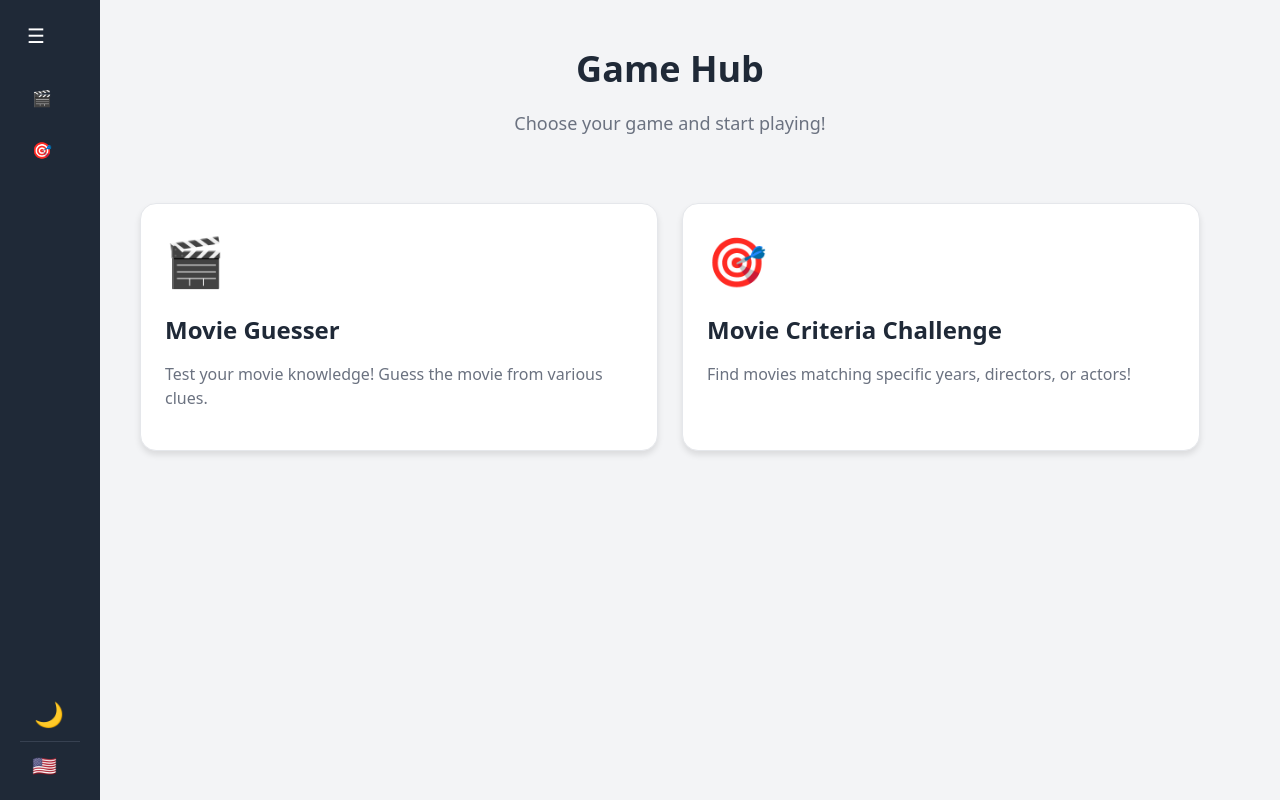
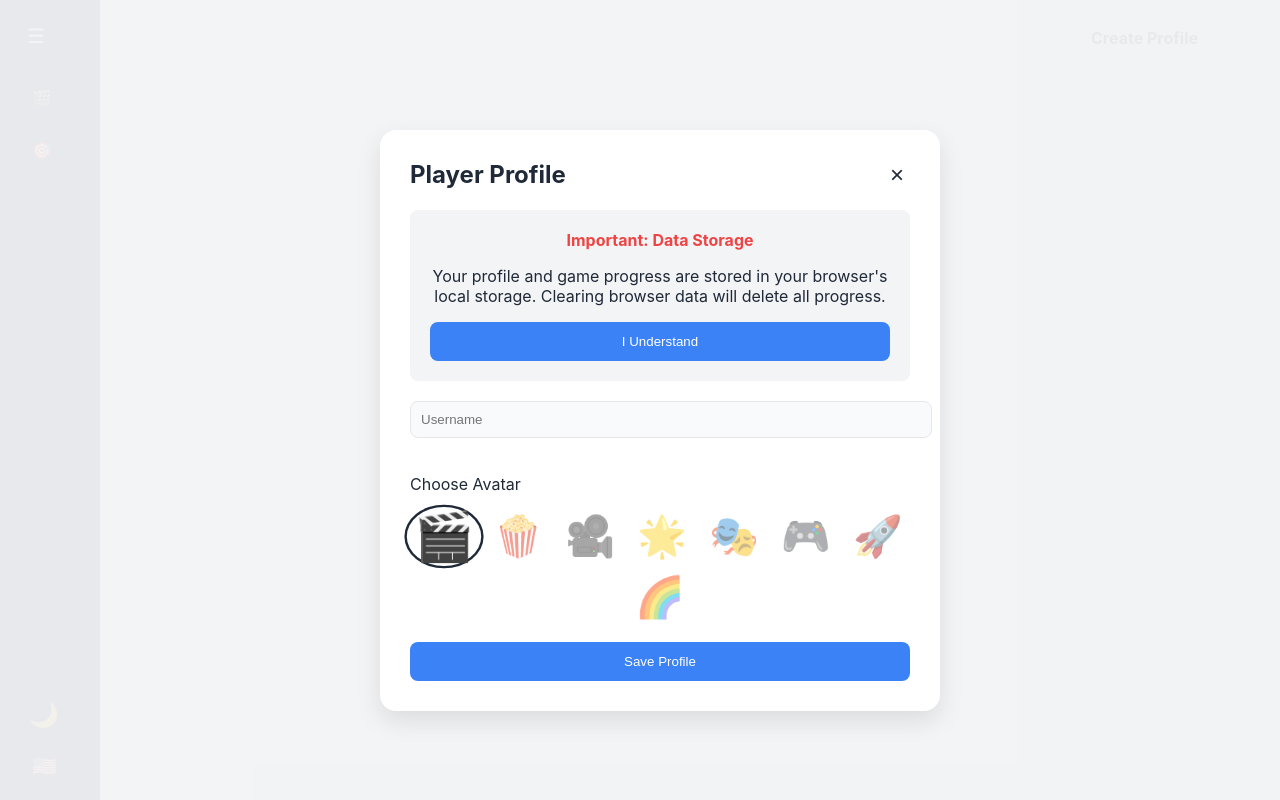
Before and after one commit to niklasT201/movie-guesser, a React (Create React App) app: page / in a window 1280 px wide. Built offline with nearby package versions, Linux system fonts and the light colour scheme.

Commit message:
Added Profile Badge

```diff
--- a/src/Components/GameHub.jsx
+++ b/src/Components/GameHub.jsx
@@ -1,6 +1,7 @@
 import React, { useState, useEffect } from 'react';
 import MovieGuessingGame from './MovieGuessingGame';
 import MoviewCriteriaGame from './MovieCriteriaGame';
+import UserProfile from './UserProfile';
 import './GameHub.css';
 import './GameGrid.css';
 
@@ -16,6 +17,25 @@ const GameHub = () => {
     window.addEventListener('resize', handleResize);
     return () => window.removeEventListener('resize', handleResize);
   }, []);
+
+  const [userProfile, setUserProfile] = useState(() => {
+    // Try to load profile from localStorage on initial load
+    const savedProfile = localStorage.getItem('movieGameProfile');
+    return savedProfile ? JSON.parse(savedProfile) : null;
+  });
+
+  const [isProfileModalOpen, setIsProfileModalOpen] = useState(!userProfile);
+
+  const handleProfileUpdate = (newProfile) => {
+    setUserProfile(newProfile);
+    setIsProfileModalOpen(false);
+  };
+
+  // Function to open profile modal
+  const openProfileModal = () => {
+    setIsProfileModalOpen(true);
+
+  };
 
   const games = [
     {
@@ -242,12 +262,26 @@ const GameHub = () => {
       position: 'absolute',
       top: isNavbarOpen ? 'auto' : 'auto', // Adjust vertical positioning
       bottom: isNavbarOpen ? '65px' : '110px', // Position above language switch when closed
-      right: isNavbarOpen ? '30px' : '30px', // Right side in both states
+      right: isNavbarOpen ? '30px' : '35px', // Right side in both states
       backgroundColor: 'transparent',
       border: 'none',
       cursor: 'pointer',
       fontSize: '24px'
-    }
+    },
+    profileBadge: {
+      position: 'absolute',
+      top: isNavbarOpen ? '20px' : '20px',
+      right: isNavbarOpen ? '20px' : '70px',
+      zIndex: 1002,
+      display: 'flex',
+      alignItems: 'center',
+      gap: '10px',
+      cursor: 'pointer',
+      backgroundColor: isDarkMode ? '#374151' : '#f3f4f6',
+      padding: '8px 12px',
+      borderRadius: '20px',
+      boxShadow: '0 2px 5px rgba(0,0,0,0.1)'
+    },
   };
 
   const renderNavbar = () => (
@@ -332,10 +366,49 @@ const GameHub = () => {
         </div>
       </div>
     </nav>
-    </>
-  );
+
+    <div
+      style={styles.profileBadge}
+      onClick={openProfileModal}
+      >
+      {userProfile ? (
+        <>
+          <span style={{
+            fontSize: '24px',
+            marginRight: '8px'
+          }}>
+            {userProfile.avatar}
+          </span>
+          <span style={{
+            color: isDarkMode ? '#e5e7eb' : '#1f2937',
+            fontWeight: 'bold'
+          }}>
+            {userProfile.username}
+          </span>
+        </>
+      ) : (
+        <span style={{
+          color: isDarkMode ? '#e5e7eb' : '#1f2937',
+          fontWeight: 'bold'
+        }}>
+          {language === 'en' ? 'Create Profile' : 'Profil erstellen'}
+        </span>
+      )}
+      </div>
+      </>
+    );
 
   const renderContent = () => {
+    if (isProfileModalOpen) {
+      return (
+        <UserProfile
+          language={language}
+          isDarkMode={isDarkMode}
+          onClose={() => setIsProfileModalOpen(false)}
+          onProfileUpdate={handleProfileUpdate}
+        />
+      );
+    }
     if (selectedGame) {
       const GameComponent = selectedGame.component;
       return (
@@ -357,7 +430,7 @@ const GameHub = () => {
           >
             <span style={styles.backButtonIcon}>&#10094;</span>
           </button>
-          <GameComponent language={language} isDarkMode={isDarkMode}/>
+          <GameComponent language={language} isDarkMode={isDarkMode} userProfile={userProfile}/>
         </div>
       );
     }
--- /dev/null
+++ b/src/Components/UserProfile.jsx
@@ -0,0 +1,230 @@
+import React, { useState, useEffect } from 'react';
+
+const UserProfile = ({
+  language,
+  isDarkMode,
+  onClose,
+  onProfileUpdate
+}) => {
+  const [username, setUsername] = useState('');
+  const [avatar, setAvatar] = useState('🎬');
+  const [showDataWarning, setShowDataWarning] = useState(true);
+
+  // Custom function to generate a unique ID
+  const generateUniqueId = () => {
+    return Date.now().toString(36) + Math.random().toString(36).substr(2);
+  };
+
+  const avatars = ['🎬', '🍿', '🎥', '🌟', '🎭', '🎮', '🚀', '🌈'];
+
+  const translations = {
+    en: {
+      profileTitle: 'Player Profile',
+      username: 'Username',
+      chooseAvatar: 'Choose Avatar',
+      save: 'Save Profile',
+      dataWarningTitle: 'Important: Data Storage',
+      dataWarningMessage: 'Your profile and game progress are stored in your browser\'s local storage. Clearing browser data will delete all progress.',
+      understood: 'I Understand',
+      close: 'Close'
+    },
+    de: {
+      profileTitle: 'Spielerprofil',
+      username: 'Benutzername',
+      chooseAvatar: 'Avatar wählen',
+      save: 'Profil speichern',
+      dataWarningTitle: 'Wichtig: Datenspeicherung',
+      dataWarningMessage: 'Ihr Profil und Spielfortschritt werden im lokalen Speicher des Browsers gespeichert. Das Löschen der Browserdaten wird alle Fortschritte entfernen.',
+      understood: 'Verstanden',
+      close: 'Schließen'
+    }
+  };
+
+  const t = translations[language];
+
+  const styles = {
+    container: {
+      position: 'fixed',
+      top: 0,
+      left: 0,
+      width: '100%',
+      height: '100%',
+      backgroundColor: isDarkMode ? 'rgba(18, 24, 38, 0.95)' : 'rgba(243, 244, 246, 0.95)',
+      zIndex: 2000,
+      display: 'flex',
+      justifyContent: 'center',
+      alignItems: 'center',
+      padding: '20px',
+      overflow: 'auto'
+    },
+    modal: {
+      backgroundColor: isDarkMode ? '#1f2937' : 'white',
+      borderRadius: '16px',
+      padding: '30px',
+      width: '100%',
+      maxWidth: '500px',
+      boxShadow: '0 10px 25px rgba(0,0,0,0.1)',
+      color: isDarkMode ? '#e5e7eb' : '#1f2937'
+    },
+    header: {
+      display: 'flex',
+      justifyContent: 'space-between',
+      alignItems: 'center',
+      marginBottom: '20px'
+    },
+    title: {
+      fontSize: '24px',
+      fontWeight: 'bold',
+      margin: 0
+    },
+    input: {
+      width: '100%',
+      padding: '10px',
+      marginBottom: '20px',
+      borderRadius: '8px',
+      border: `1px solid ${isDarkMode ? '#374151' : '#e5e7eb'}`,
+      backgroundColor: isDarkMode ? '#374151' : '#f9fafb',
+      color: isDarkMode ? '#e5e7eb' : '#1f2937'
+    },
+    avatarContainer: {
+      display: 'flex',
+      justifyContent: 'center',
+      gap: '10px',
+      marginBottom: '20px',
+      flexWrap: 'wrap'
+    },
+    avatarButton: {
+      fontSize: '40px',
+      background: 'none',
+      border: 'none',
+      cursor: 'pointer',
+      opacity: 0.5,
+      transition: 'opacity 0.2s'
+    },
+    selectedAvatar: {
+      opacity: 1,
+      transform: 'scale(1.2)',
+      border: `2px solid ${isDarkMode ? '#3b82f6' : '#1f2937'}`,
+      borderRadius: '50%'
+    },
+    saveButton: {
+      width: '100%',
+      padding: '12px',
+      backgroundColor: '#3b82f6',
+      color: 'white',
+      border: 'none',
+      borderRadius: '8px',
+      cursor: 'pointer',
+      transition: 'background-color 0.2s'
+    },
+    warningContainer: {
+      backgroundColor: isDarkMode ? '#374151' : '#f3f4f6',
+      padding: '20px',
+      borderRadius: '8px',
+      marginBottom: '20px',
+      textAlign: 'center'
+    },
+    warningTitle: {
+      color: '#ef4444',
+      fontWeight: 'bold',
+      marginBottom: '10px'
+    }
+  };
+
+  const handleSaveProfile = () => {
+    if (!username.trim()) return;
+
+    const profileData = {
+      id: generateUniqueId(),
+      username: username.trim(),
+      avatar,
+      createdAt: new Date().toISOString(),
+      gameStats: {
+        movieGuesser: { gamesPlayed: 0, highScore: 0 },
+        movieCriteria: { gamesPlayed: 0, highScore: 0 }
+      }
+    };
+
+    localStorage.setItem('movieGameProfile', JSON.stringify(profileData));
+    onProfileUpdate(profileData);
+    onClose();
+  };
+
+  const renderWarning = () => {
+    if (!showDataWarning) return null;
+
+    return (
+      <div style={styles.warningContainer}>
+        <div style={styles.warningTitle}>{t.dataWarningTitle}</div>
+        <p>{t.dataWarningMessage}</p>
+        <button
+          style={styles.saveButton}
+          onClick={() => setShowDataWarning(false)}
+        >
+          {t.understood}
+        </button>
+      </div>
+    );
+  };
+
+  return (
+    <div style={styles.container}>
+      <div style={styles.modal}>
+        <div style={styles.header}>
+          <h2 style={styles.title}>{t.profileTitle}</h2>
+          <button
+            onClick={onClose}
+            style={{
+              background: 'none',
+              border: 'none',
+              fontSize: '24px',
+              cursor: 'pointer',
+              color: isDarkMode ? '#e5e7eb' : '#1f2937'
+            }}
+          >
+            ×
+          </button>
+        </div>
+
+        {renderWarning()}
+
+        <input
+          type="text"
+          placeholder={t.username}
+          value={username}
+          onChange={(e) => setUsername(e.target.value)}
+          style={styles.input}
+          maxLength={20}
+        />
+
+        <div>
+          <p>{t.chooseAvatar}</p>
+          <div style={styles.avatarContainer}>
+            {avatars.map((avatarOption) => (
+              <button
+                key={avatarOption}
+                onClick={() => setAvatar(avatarOption)}
+                style={{
+                  ...styles.avatarButton,
+                  ...(avatar === avatarOption ? styles.selectedAvatar : {})
+                }}
+              >
+                {avatarOption}
+              </button>
+            ))}
+          </div>
+        </div>
+
+        <button
+          onClick={handleSaveProfile}
+          style={styles.saveButton}
+          disabled={!username.trim()}
+        >
+          {t.save}
+        </button>
+      </div>
+    </div>
+  );
+};
+
+export default UserProfile;
```
Also changed, not shown: package.json (line endings or trailing spaces), 1 other file (tests, documents, lock files or other folders).
